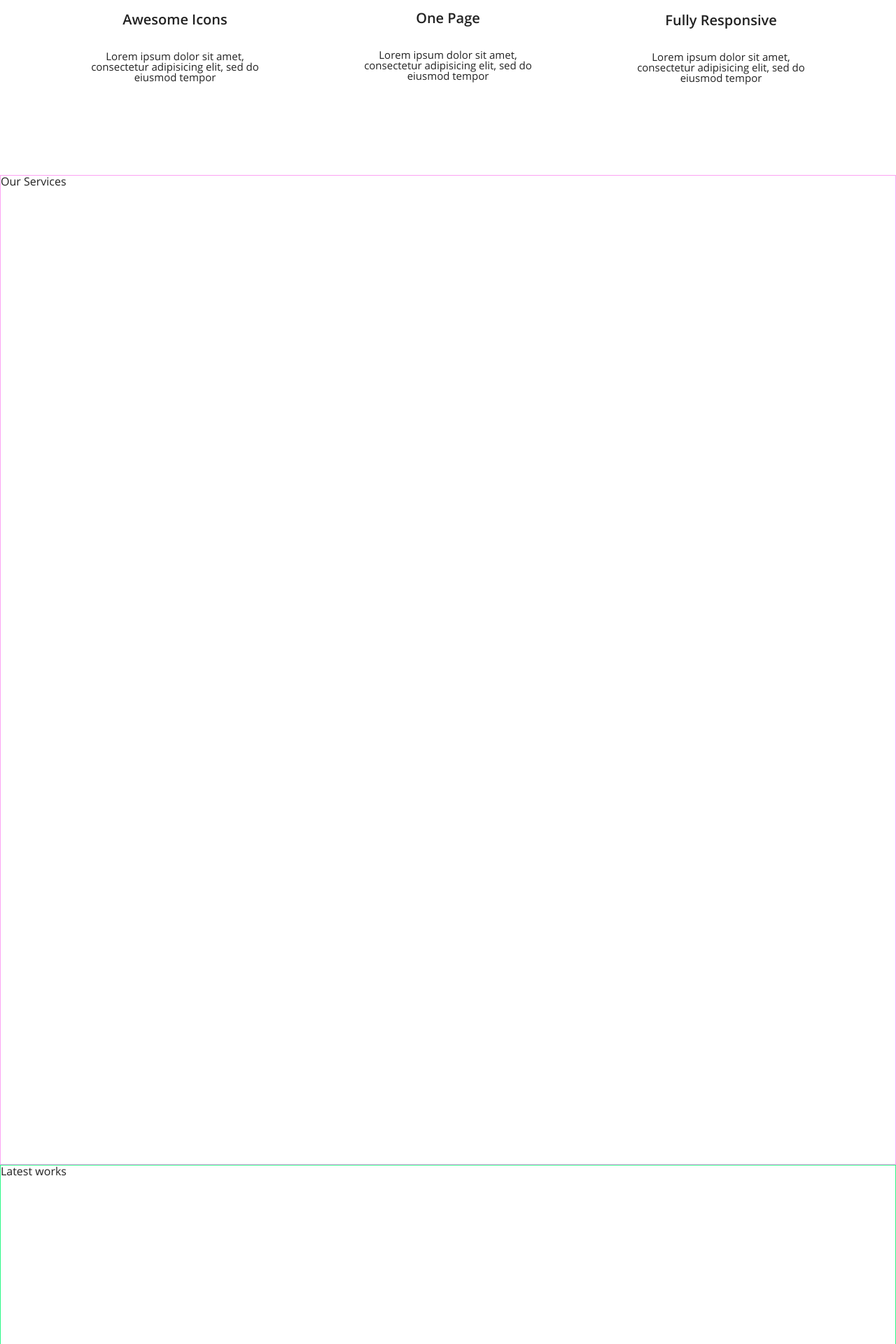
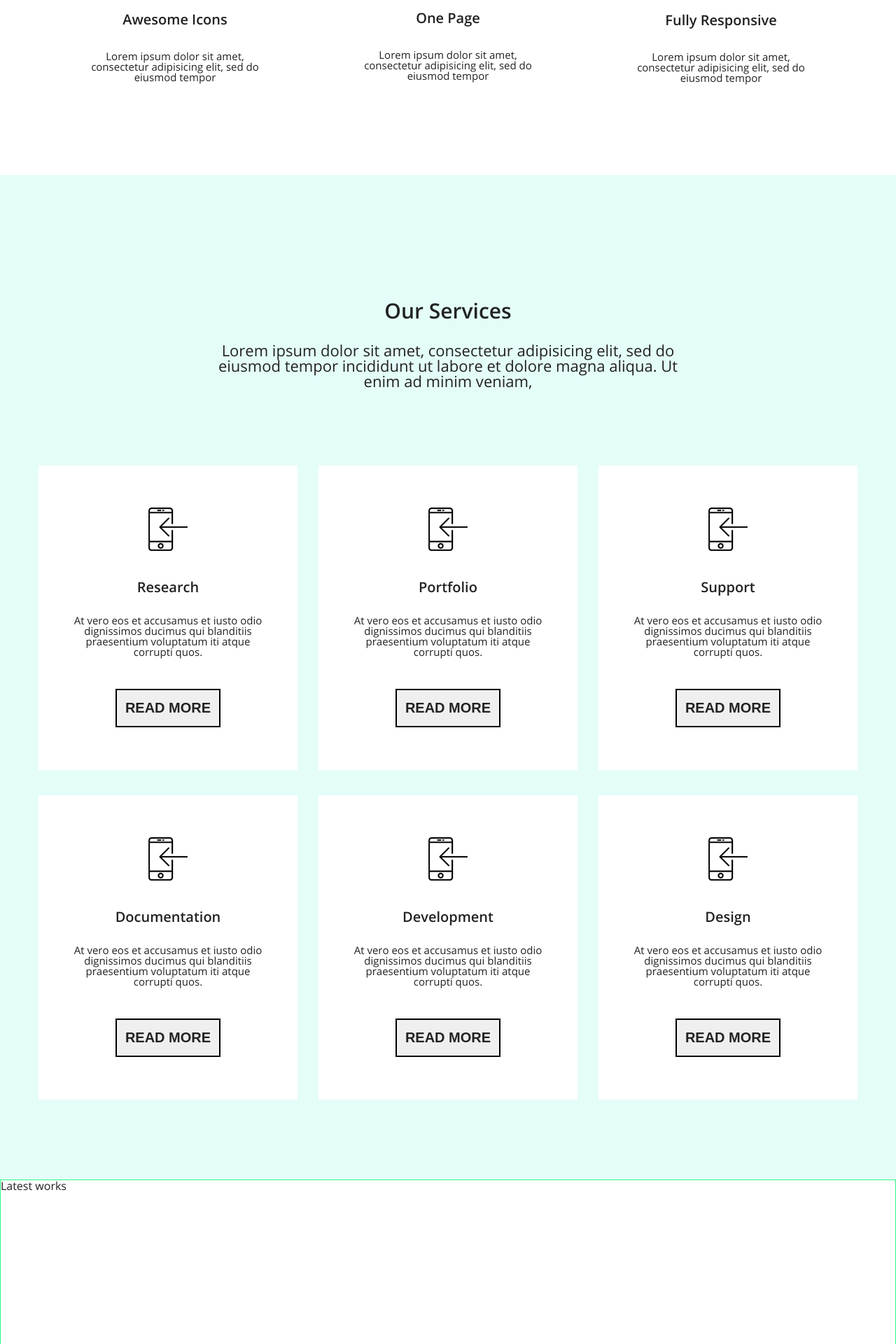
Before and after one commit to Romron/sites_templates, a PHP site: page /Training/Web-Development-Project/Web-Development-Project/index.html in a window 1280 px wide. Shown: the part 1202-3122 px from the top of the page at 70% size. Run offline with PHP 8.4, Linux system fonts and the light colour scheme.

Commit message:
Закончил вёрстку блока "Our services"

```diff
--- a/Training/Web-Development-Project/Web-Development-Project/css/style.css
+++ b/Training/Web-Development-Project/Web-Development-Project/css/style.css
@@ -97,10 +97,16 @@ img {
 
 
 /*-------------------------------------------------------------*/
+/*-------------------------------------------------------------*/
 
 	.wrap-main{
 		height: 9895px;
 		font-family: Open Sans;
+	}
+
+	a{
+		text-decoration: none;
+		color: #212121;
 	}
 
 /*------    start top-bar    ------*/
@@ -158,9 +164,7 @@ img {
 
 	.top-menu__ul a {
 		font-family: "Open Sans";
-		text-decoration: none;
 		font-size: 22px;
-		color: #212121;
 		font-weight: bold;
 	}
 
@@ -250,7 +254,6 @@ img {
 	.down-bar a::before{
 			content: url(../img/down-bar.png)
 		}
-
 /*-----    end heder    -----*/
 
 /*-----    start about-us    -----*/
@@ -313,15 +316,109 @@ img {
 		top: 80px;
 
 	}
-
 /*-----    end  about-us    -----*/
 
-.wrap-services{
-	border: 1px solid #FCA3F3;
-	/*background: #A2A29D;*/
-	width: 100%;
-	height: 1414px;
-}
+
+/*-----    start wrap-services    -----*/
+
+	.wrap-services{
+		background: #e4fdf9;
+		width: 100%;
+		height: 1435px;
+	}
+
+	.wrap-services_text {
+			width: 700px;
+			min-height: 130px;
+			overflow: hidden;
+			margin: 0px auto;
+			text-align: center;
+			position: relative;
+			top: 179px;
+		}
+
+	.wrap-services__title{
+		font-size: 30px;
+		font-weight: bold;
+		display: block;
+	}
+
+	.wrap-services__text{
+		font-size: 22px;
+		display: block;
+		position: relative;
+		top: 30px;
+
+	}
+
+	.wrap-cards-product{
+		width: 1170px;
+		height: 906px;
+		left: 0px;
+		right: 0px;
+		position: relative;
+		top: 285px;
+		margin: 0px auto;
+		display: flex;
+		flex-wrap: wrap;
+		justify-content: space-between;
+		align-content: space-between;
+
+	}
+
+	.card-product {
+		width: 370px;
+		height: 435px;
+		background: #ffffff;
+		text-align: center;
+	}
+
+	.card-product__icon {
+		margin: 60px 0px 40px 0px;
+	}
+
+	.card-product__title {
+		font-size: 20px;
+		font-weight: bold;
+	}
+
+	.card-product__text {
+		font-size: 15px;
+		margin: 30px 50px 45px 50px;
+	}
+
+	.card-product__button {
+		border: 2px solid black;
+		height: 55px;
+		width: 150px;
+		font-size: 20px;
+		font-weight: bold;
+	}
+
+	.card-product:hover,
+	.card-product__title:hover,
+	.card-product__text:hover{
+		background: #00897b;
+		color: #ffffff;
+	}
+
+	.card-product:hover button{
+		border: 2px solid #ffffff;
+		background: #00897b;
+		color: #ffffff;
+		cursor: url(../img/cursor.png), pointer;
+	}
+
+	.card-product span::before{
+			content: url(../img/card-product.png)
+		}
+
+	.card-product:hover span::before{
+			content: url(../img/card-product-white.png)
+		}
+
+
+/*-----    end  wrap-services    -----*/
 
 .wrap-latest-works{
 	border: 1px solid #2AF886;
--- a/Training/Web-Development-Project/Web-Development-Project/index.html
+++ b/Training/Web-Development-Project/Web-Development-Project/index.html
@@ -41,10 +41,8 @@
 			</div>
 		</div>
 		<div class="down-bar"><a href="#" class="down-bar"></a></div>
-
 	</div>
 	<div class="wrap-about-us">
-
 		<div class="wrap-about-us_text">
 			<span class="about-us__title">About Us</span>
 			<span class="about-us__text">Lorem ipsum dolor sit amet, consectetur adipisicing elit, sed do eiusmod tempor incididunt ut labore et dolore magna aliqua. Ut enim ad minim veniam,</span>
@@ -53,27 +51,88 @@
 			<div class="design">
 				<div class="design__icon">
 					<img src="img/awesome-ico.png" alt="">
-					<span class="design_title">Awesome Icons</span>
+					<span class="design_title"><a href="#">Awesome Icons</a></span>
 					<span class="design_text">Lorem ipsum dolor sit amet, consectetur adipisicing elit, sed do eiusmod tempor</span>
 				</div>
 			</div>
 			<div class="design">
 				<div class="design__icon">
 					<img src="img/One Page.png" alt="">
-					<span class="design_title">One Page</span>
+					<span class="design_title"><a href="#">One Page</a></span>
 					<span class="design_text">Lorem ipsum dolor sit amet, consectetur adipisicing elit, sed do eiusmod tempor</span>
 				</div>
 			</div>
 			<div class="design"><div class="design__icon">
 				<img src="img/Fully Responsive.png" alt="">
-					<span class="design_title">Fully Responsive</span>
+					<span class="design_title"><a href="#">Fully Responsive</a></span>
 					<span class="design_text">Lorem ipsum dolor sit amet, consectetur adipisicing elit, sed do eiusmod tempor</span>
 			</div>
 		</div>
 		</div>
+	</div>
+	<div class="wrap-services">
+		<div class="wrap-services_text">
+			<span class="wrap-services__title">Our Services</span>
+			<span class="wrap-services__text">Lorem ipsum dolor sit amet, consectetur adipisicing elit, sed do eiusmod tempor incididunt ut labore et dolore magna aliqua. Ut enim ad minim veniam,</span>
+		</div>
+		<div class="wrap-cards-product">
+			<div class="card-product">
+				<div class="card-product__icon">
+					<span class="card-icon"></span>
+				</div>
+				<div class="card-product__title">Research</div>
+				<div class="card-product__text">At vero eos et accusamus et iusto odio dignissimos ducimus qui blanditiis praesentium voluptatum iti atque corrupti quos.</div>
+				<button class="card-product__button">READ MORE</button>
+			</div>
 
+			<div class="card-product">
+				<div class="card-product__icon">
+					<span class="card-icon"></span>
+				</div>
+				<div class="card-product__title">Portfolio</div>
+				<div class="card-product__text">At vero eos et accusamus et iusto odio dignissimos ducimus qui blanditiis praesentium voluptatum iti atque corrupti quos.</div>
+				<button class="card-product__button">READ MORE</button>
+			</div>
+
+			<div class="card-product">
+				<div class="card-product__icon">
+					<span class="card-icon"></span>
+				</div>
+				<div class="card-product__title">Support</div>
+				<div class="card-product__text">At vero eos et accusamus et iusto odio dignissimos ducimus qui blanditiis praesentium voluptatum iti atque corrupti quos.</div>
+				<button class="card-product__button">READ MORE</button>
+			</div>
+
+			<div class="card-product">
+				<div class="card-product__icon">
+					<span class="card-icon"></span>
+				</div>
+				<div class="card-product__title">Documentation</div>
+				<div class="card-product__text">At vero eos et accusamus et iusto odio dignissimos ducimus qui blanditiis praesentium voluptatum iti atque corrupti quos.</div>
+				<button class="card-product__button">READ MORE</button>
+			</div>
+
+			<div class="card-product">
+				<div class="card-product__icon">
+					<span class="card-icon"></span>
+				</div>
+				<div class="card-product__title">Development</div>
+				<div class="card-product__text">At vero eos et accusamus et iusto odio dignissimos ducimus qui blanditiis praesentium voluptatum iti atque corrupti quos.</div>
+				<button class="card-product__button">READ MORE</button>
+			</div>
+
+			<div class="card-product">
+				<div class="card-product__icon">
+					<span class="card-icon"></span>
+				</div>
+				<div class="card-product__title">Design</div>
+				<div class="card-product__text">At vero eos et accusamus et iusto odio dignissimos ducimus qui blanditiis praesentium voluptatum iti atque corrupti quos.</div>
+				<button class="card-product__button">READ MORE</button>
+			</div>
+
+
+		</div>
 	</div>
-	<div class="wrap-services">Our Services</div>
 	<div class="wrap-latest-works">Latest works</div>
 	<div class="wrap-prising-plan">Prising plan</div>
 	<div class="wrap-our-team-member">Our team member</div>
```
Also changed, not shown: Training/Web-Development-Project/Web-Development-Project/img/card-product-white.png (added), Training/Web-Development-Project/Web-Development-Project/img/card-product.png (added), Training/Web-Development-Project/Web-Development-Project/img/cursor.png (added).
